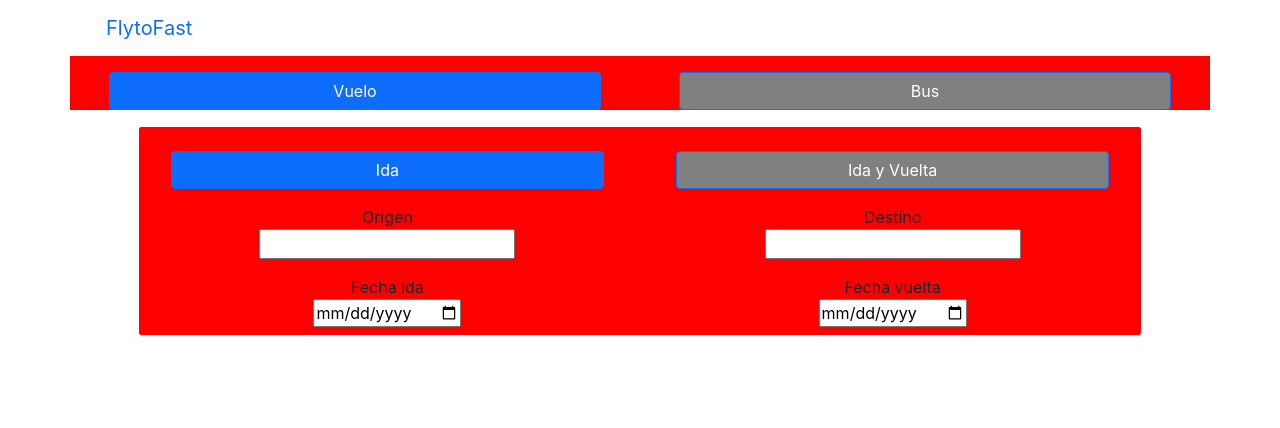
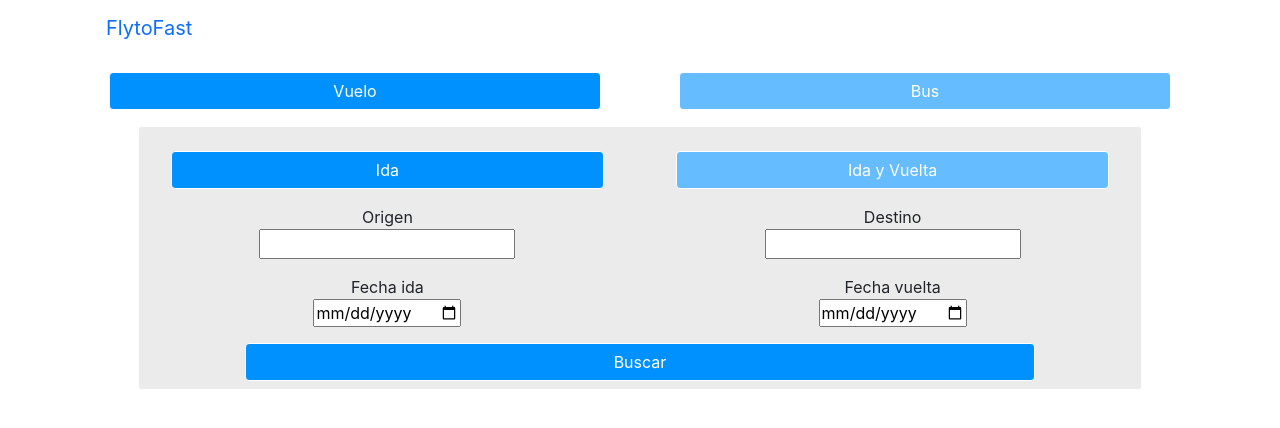
Before and after one commit to TheTenAreOne/proyecto_interfaces, a React (Create React App) app: page / in a window 1280 px wide. Shown: the top 428 px of the page. Built offline with nearby package versions, Linux system fonts and the light colour scheme.

Commit message:
udpate styles

```diff
--- /dev/null
+++ b/src/components/SearchButton.jsx
@@ -0,0 +1,14 @@
+
+import '../pages/Home.css'
+
+function SearchButton(props){
+
+  return(
+    <div>
+      <button type="button" className={"btn btn-primary searchButton"}>{props.buttonText}</button>
+    </div>
+  );
+}
+
+
+export default SearchButton;
--- a/src/components/TicketOptionsBox.jsx
+++ b/src/components/TicketOptionsBox.jsx
@@ -1,6 +1,7 @@
 
 import '../pages/Home.css';
 import OneOptionButton from './OneOptionButton';
+import SearchButton from './SearchButton';
 import CitySelectBox from './CitySelectBox';
 import DateSelectBox from './DateSelectBox';
 import React, { useState } from 'react';
@@ -16,7 +17,7 @@ function TicketOptionsBox(props){
 
   return(
     <div>
-      <div className='row seeBack'>
+      <div className='row'>
         <div className='col-6'>
           <OneOptionButton onClick={(data) => setTransportType(data) } ticketInfo={transportType} buttonText='Vuelo'/>
         </div>
@@ -24,7 +25,7 @@ function TicketOptionsBox(props){
           <OneOptionButton onClick={(data) => setTransportType(data) } ticketInfo={transportType} buttonText='Bus'/>
         </div>
       </div>
-      <div className='container ticketOptionsBox seeBack'>
+      <div className='container ticketOptionsBox'>
         <div className='row'>
           <div className='col'>
             <OneOptionButton onClick={(data) => setTicketType(data) } ticketInfo={ticketType} buttonText='Ida'/>
@@ -49,6 +50,11 @@ function TicketOptionsBox(props){
             <DateSelectBox labelText='Fecha vuelta'/>
           </div>
         </div>
+        <div className='row'>
+          <div className='col'>
+            <SearchButton buttonText='Buscar'/>
+          </div>
+        </div>
       </div>
     </div>
   );
--- a/src/pages/Home.css
+++ b/src/pages/Home.css
@@ -23,10 +23,19 @@ body{
 .oneOptionButtonBig{
   width: 90%;
   margin-top: 1rem;
+  border-color: #FFF;
+  background-color: #0091FF;
+}
+
+.searchButton{
+  width: 80%;
+  margin-top: 1rem;
+  border-color: #FFF;
+  background-color: #0091FF;
 }
 
 .unselectedButton{
-  background-color: grey;
+  background-color: #65BDFF;
 }
 
 .seeBack{
```
